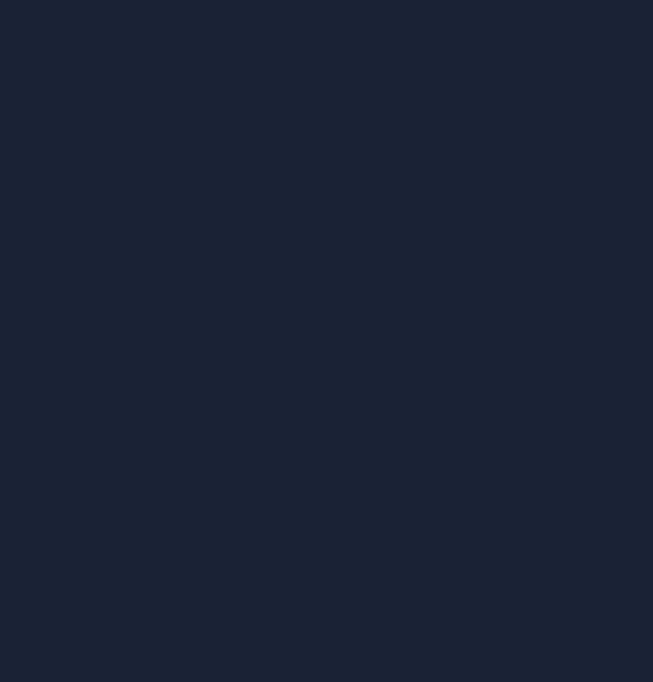
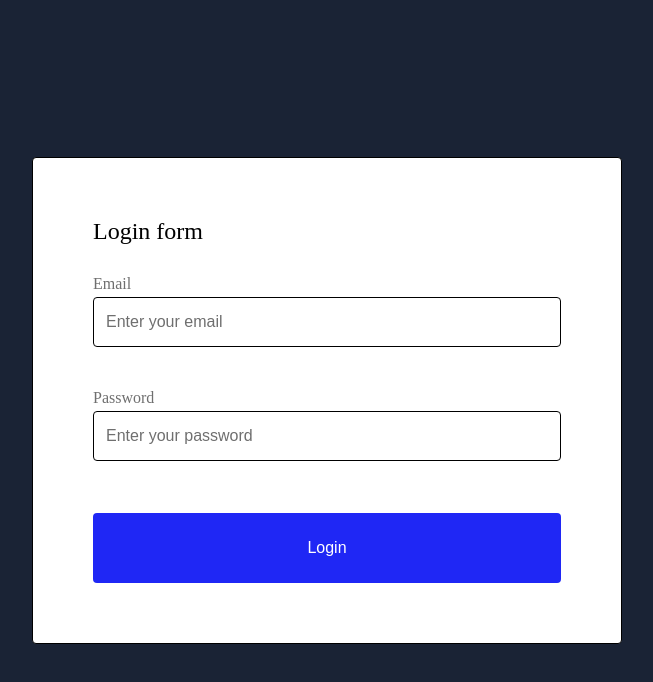
Before and after one commit to angelShlesser/TypeScript-cohor33, a React (Create React App) app: page / in a window 1280 px wide. Shown: the top 682 px of the page, without its empty margins (313-966 px from the left). Built offline with nearby package versions, Linux system fonts and the light colour scheme.

Commit message:
Lesson 25

```diff
--- a/src/components/Input/Input.tsx
+++ b/src/components/Input/Input.tsx
@@ -1,5 +1,10 @@
 import { InputProps } from "./types";
-import { InputContainer, InputComponent, InputLabel } from "./styles";
+import {
+  InputContainer,
+  InputComponent,
+  InputLabel,
+  ErrorContainer,
+} from "./styles";
 
 function Input({
   id,
@@ -10,6 +15,7 @@
   type = "text",
   value,
   onChange,
+  error,
 }: InputProps) {
   return (
     <InputContainer>
@@ -23,6 +29,8 @@
         placeholder={placeholder}
         type={type}
       />
+      {/* {!!error && <ErrorContainer>{error}</ErrorContainer>} */}
+      <ErrorContainer>{error}</ErrorContainer>
     </InputContainer>
   );
 }
--- a/src/components/Input/styles.ts
+++ b/src/components/Input/styles.ts
@@ -29,6 +29,13 @@
   }
 
   &:hover {
-    border: ${({disabled}) => (disabled ? '1px solid black' : '1px solid #1f27f5')};
+    border: ${({ disabled }) =>
+      disabled ? "1px solid black" : "1px solid #1f27f5"};
   }
 `;
+
+export const ErrorContainer = styled.div`
+  font-size: 16px;
+  color: red;
+  height: 18px;
+`;
--- a/src/components/Input/types.ts
+++ b/src/components/Input/types.ts
@@ -9,4 +9,5 @@
   type?: string;
   value: string;
   onChange: (event: ChangeEvent<HTMLInputElement>) => void;
+  error?: undefined | string;
 }
--- a/src/components/LoginForm/LoginForm.tsx
+++ b/src/components/LoginForm/LoginForm.tsx
@@ -1,24 +1,71 @@
 import { useState, ChangeEvent } from "react";
+// step 1: импортируем useFormik
+import { useFormik } from "formik";
+import * as Yup from "yup";
 
 import Button from "components/Button/Button";
 import Input from "components/Input/Input";
 
+import { LoginFormValues } from "./types";
 import { LoginFormWrapper, LoginFormTitle, InputsContainer } from "./styles";
 
 function LoginForm() {
-  const [emailValue, setEmailValue] = useState<string>("");
-  const [passwordValue, setPasswordValue] = useState<string>("");
+  const schema = Yup.object().shape({
+    email: Yup.string()
+      .required("Email is required")
+      .email("Does not match with email format")
+      .min(7, "Minimum number of symbpols is 7"),
+    password: Yup.string()
+      .strict()
+      .required("Password should be required")
+      .min(3, "The minimum length of the password should be 3")
+      .max(20, "The maximum length of the password should be 20")
+      .uppercase("The password should be in uppercase"),
+  });
 
-  const onChangePassword = (event: ChangeEvent<HTMLInputElement>) => {
-    setPasswordValue(event.target.value);
-  };
+  // step 2: создаем объект formik, который будет контролировать нашу форму LoginForm
+  // useFormik - принимает в качестве обязательного аргумента объект с необходимыми парраметрами
+  const formik = useFormik({
+    initialValues: {
+      // ключем у initialValues должен быть name наших инпутов,
+      // а значение - дефолтовое значение которое будет при монтировании компонента
+      email: "",
+      password: "",
+    } as LoginFormValues,
+    validationSchema: schema,
+    // Функция, которая собирает данные с формы и мы возможность что-то с ними сделать(например: отправить их на сервер)
+    onSubmit: (values: LoginFormValues, helpers) => {
+      console.log("submit works");
+      console.log(values);
+      console.log(helpers);
 
-  const onChangeEmail = (event: ChangeEvent<HTMLInputElement>) => {
-    setEmailValue(event.target.value);
-  };
+      // Пример того как можно отправить данные на сервер в onSubmit
+      // const response = await fetch("url", {
+      //   method: "POST",
+      //   body: JSON.stringify(values),
+      // });
+    },
+  });
+
+  console.log(formik);
+
+  // console.log(formik.values.email);
+  // console.log(formik.values.password)
+
+  // Контороль элементов форм с помощью useState
+  // const [emailValue, setEmailValue] = useState<string>("");
+  // const [passwordValue, setPasswordValue] = useState<string>("");
+
+  // const onChangePassword = (event: ChangeEvent<HTMLInputElement>) => {
+  //   setPasswordValue(event.target.value);
+  // };
+
+  // const onChangeEmail = (event: ChangeEvent<HTMLInputElement>) => {
+  //   setEmailValue(event.target.value);
+  // };
 
   return (
-    <LoginFormWrapper>
+    <LoginFormWrapper onSubmit={formik.handleSubmit}>
       <LoginFormTitle>Login form</LoginFormTitle>
       <InputsContainer>
         <Input
@@ -26,21 +73,22 @@
           placeholder="Enter your email"
           name="email"
           label="Email"
-          type="email"
-          value={emailValue}
-          onChange={onChangeEmail}
+          value={formik.values.email}
+          onChange={formik.handleChange}
+          error={formik.errors.email}
         />
         <Input
-          value={passwordValue}
-          onChange={onChangePassword}
+          value={formik.values.password}
+          onChange={formik.handleChange}
           id="login-password"
           placeholder="Enter your password"
           name="password"
           label="Password"
           type="password"
+          error={formik.errors.password}
         />
       </InputsContainer>
-      <Button name="Login" />
+      <Button name="Login" type="submit" />
     </LoginFormWrapper>
   );
 }
--- /dev/null
+++ b/src/components/LoginForm/types.ts
@@ -0,0 +1,4 @@
+export interface LoginFormValues {
+  email: string;
+  password: string;
+}
--- a/src/lessons/Lesson25/Lesson25.tsx
+++ b/src/lessons/Lesson25/Lesson25.tsx
@@ -1,7 +1,13 @@
+import LoginForm from "components/LoginForm/LoginForm";
+
 import { Lesson25Wrapper } from "./styles";
 
 function Lesson25() {
-  return <Lesson25Wrapper></Lesson25Wrapper>;
+  return (
+    <Lesson25Wrapper>
+      <LoginForm />
+    </Lesson25Wrapper>
+  );
 }
 
 export default Lesson25;
--- a/src/styles/GlobalStyles.tsx
+++ b/src/styles/GlobalStyles.tsx
@@ -9,7 +9,7 @@
 
   body,
   html {
-    font-family: "Montserrat", sans-serif; /* Устанавливает шрифт Montserrat для всего тела документа */
+    //font-family: "Montserrat", sans-serif; /* Устанавливает шрифт Montserrat для всего тела документа */
     height: 100%;
     margin: 0;
     padding: 0;
```
Also changed, not shown: package.json (+6 -4 lines), 1 other file (tests, documents, lock files or other folders).
